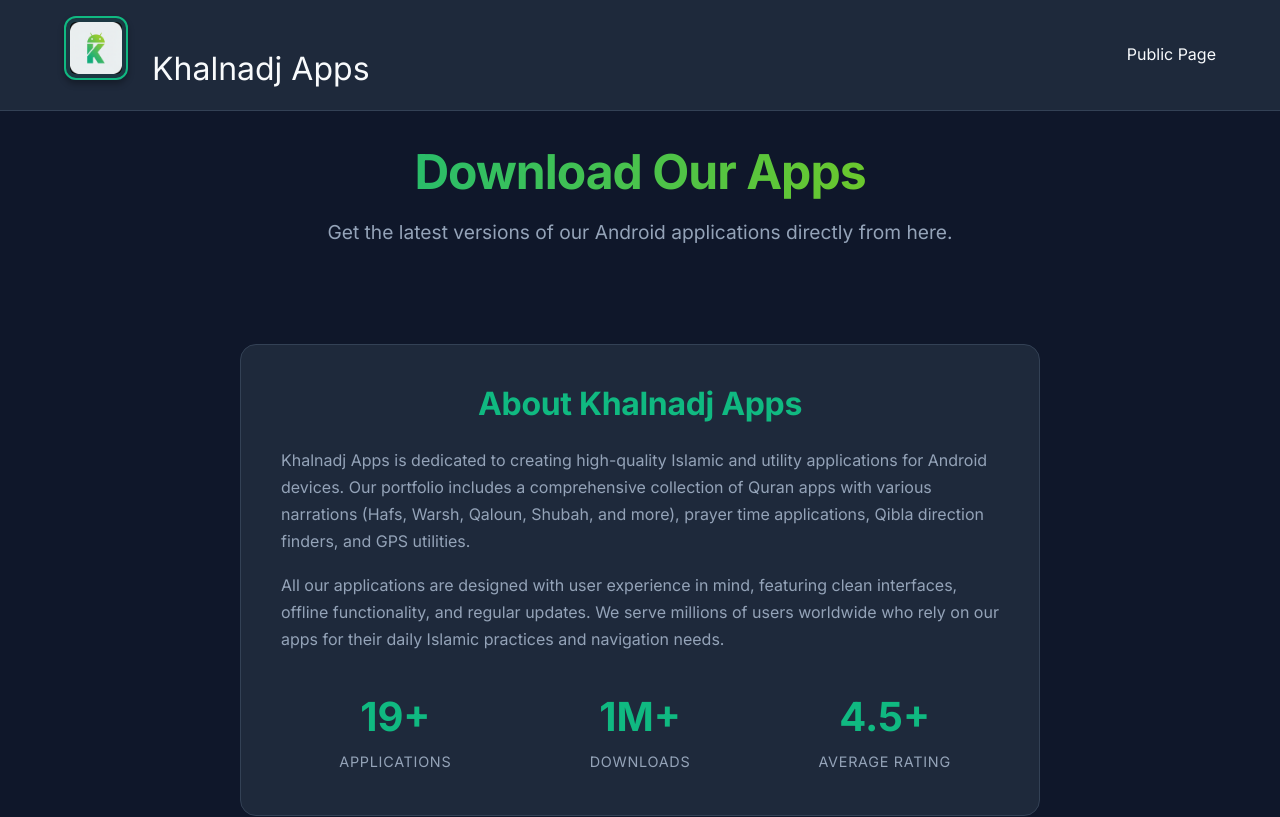
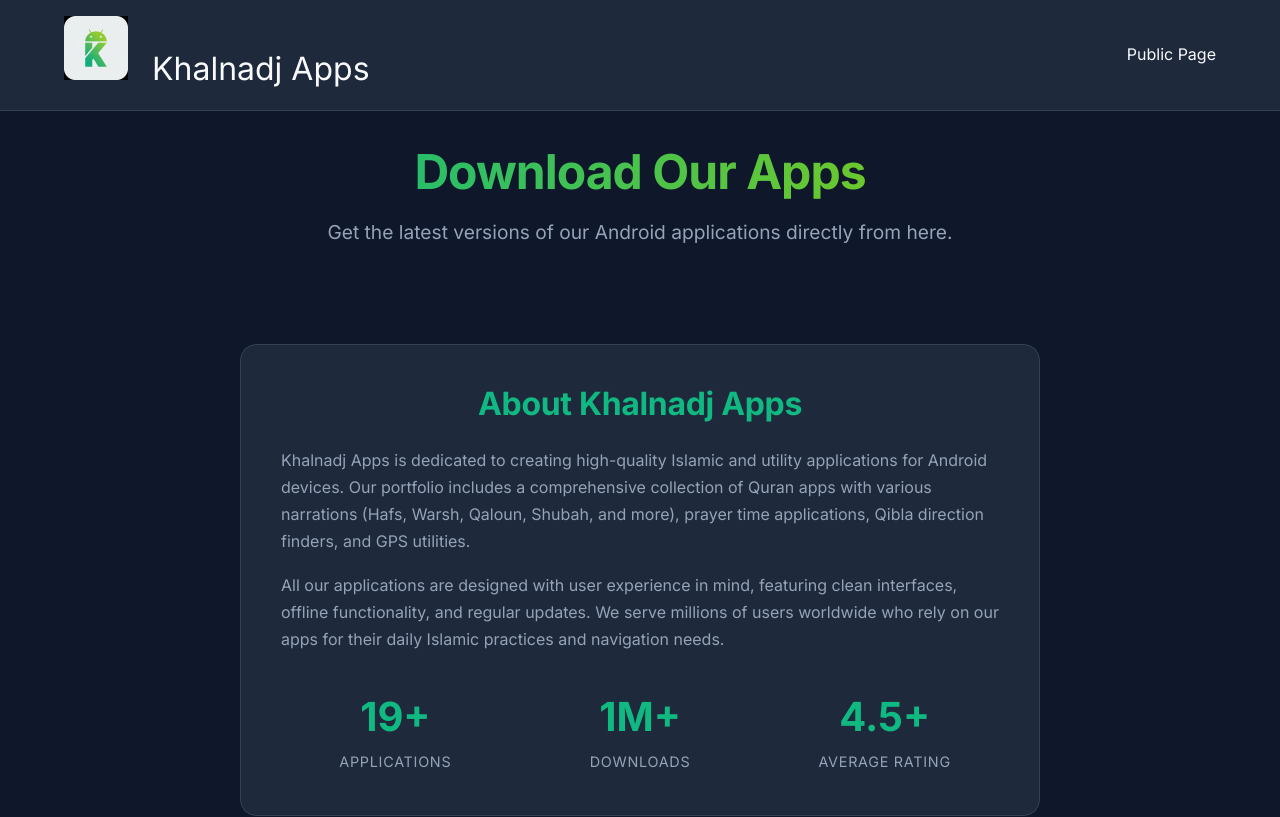
Before and after one commit to khalnadj2/khalnadj-apps-manager, a Next.js app: page / in a window 1280 px wide. Shown: the top 817 px of the page. Built offline with nearby package versions, Linux system fonts and the light colour scheme.

Commit message:
style: increase logo icon size to 64px

```diff
--- a/components/Navbar.js
+++ b/components/Navbar.js
@@ -10,19 +10,7 @@
     <nav className="navbar">
       <div className="container navbar-content">
         <Link href="/" className="logo">
-          <img
-            src="/khalnadj-apps-manager/images/logo.png"
-            alt="Logo"
-            width="64"
-            height="64"
-            style={{
-              border: '2px solid var(--primary-color)',
-              borderRadius: '12px',
-              padding: '4px',
-              backgroundColor: 'rgba(16, 185, 129, 0.1)',
-              boxShadow: '0 4px 6px rgba(0, 0, 0, 0.3)'
-            }}
-          />
+          <img src="/khalnadj-apps-manager/images/logo.png" alt="Logo" width="64" height="64" />
           <span style={{ fontSize: '2rem', marginLeft: '1.5rem' }}>Khalnadj Apps</span>
         </Link>
         <div className="nav-links">
```
